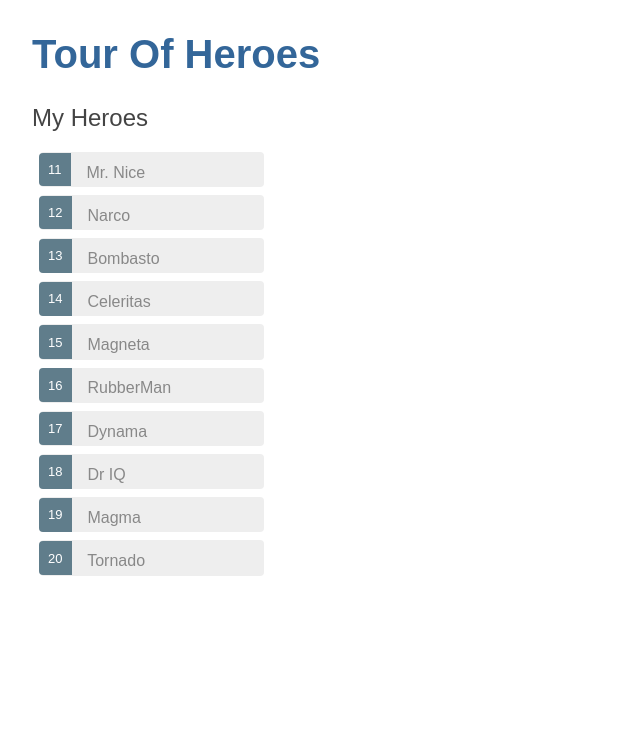
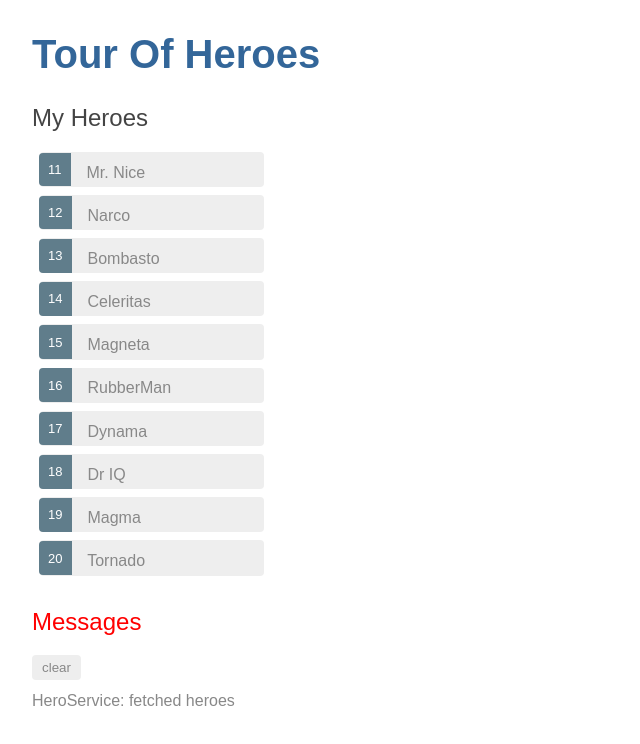
Before and after one commit to Gorlami96/Tour-of-Heroes, an Angular app: page / in a window 1280 px wide. Shown: the top 744 px of the page, without its empty margins (0-640 px from the left). Built offline with nearby package versions, Linux system fonts and the light colour scheme.

Commit message:
MessageService and MessageComponent added for displaying maessages

```diff
--- a/src/app/app.component.html
+++ b/src/app/app.component.html
@@ -1,2 +1,3 @@
 <h1>{{title}}</h1>
 <app-heroes></app-heroes>
+<app-messages></app-messages>
--- a/src/app/hero.service.ts
+++ b/src/app/hero.service.ts
@@ -2,6 +2,7 @@
 import { HEROES } from './mock-heroes';
 import { Hero } from './hero';
 import { Observable, of } from 'rxjs';
+import { MessageService } from './message.service';
 
 @Injectable({
   providedIn: 'root'
@@ -9,8 +10,9 @@
 export class HeroService {
 
   getHeroes(): Observable<Hero[]> {
+    this.messageService.add('HeroService: fetched heroes');
     return of(HEROES);
   }
 
-  constructor() { }
+  constructor(private messageService: MessageService) { }
 }
--- /dev/null
+++ b/src/app/message.service.ts
@@ -0,0 +1,16 @@
+import { Injectable } from '@angular/core';
+
+@Injectable({
+ providedIn: 'root',
+})
+export class MessageService {
+ messages: string[] = [];
+
+ add(message: string) {
+   this.messages.push(message);
+ }
+
+ clear() {
+   this.messages = [];
+ }
+}
--- /dev/null
+++ b/src/app/messages/messages.component.css
@@ -0,0 +1,35 @@
+/* MessagesComponent's private CSS styles */
+h2 {
+    color: red;
+    font-family: Arial, Helvetica, sans-serif;
+    font-weight: lighter;
+  }
+  body {
+    margin: 2em;
+  }
+  body, input[text], button {
+    color: crimson;
+    font-family: Cambria, Georgia;
+  }
+
+  button.clear {
+    font-family: Arial;
+    background-color: #eee;
+    border: none;
+    padding: 5px 10px;
+    border-radius: 4px;
+    cursor: pointer;
+    cursor: hand;
+  }
+  button:hover {
+    background-color: #cfd8dc;
+  }
+  button:disabled {
+    background-color: #eee;
+    color: #aaa;
+    cursor: auto;
+  }
+  button.clear {
+    color: #888;
+    margin-bottom: 12px;
+  }
--- /dev/null
+++ b/src/app/messages/messages.component.html
@@ -0,0 +1,6 @@
+<div *ngIf="messageService.messages.length">
+  <h2>Messages</h2>
+  <button class="clear"
+    (click)="messageService.clear()">clear</button>
+  <div *ngFor='let message of messageService.messages'> {{message}} </div>
+</div>
--- /dev/null
+++ b/src/app/messages/messages.component.ts
@@ -0,0 +1,16 @@
+import { Component, OnInit } from '@angular/core';
+import { MessageService } from '../message.service';
+
+@Component({
+  selector: 'app-messages',
+  templateUrl: './messages.component.html',
+  styleUrls: ['./messages.component.css']
+})
+export class MessagesComponent implements OnInit {
+
+  constructor(public messageService: MessageService) { }
+
+  ngOnInit() {
+  }
+
+}
```
Also changed, not shown: src/app/app-routing.module.ts (added, +10 -0 lines), src/app/app.module.ts (+6 -2 lines), 2 other files (tests, documents, lock files or other folders).
